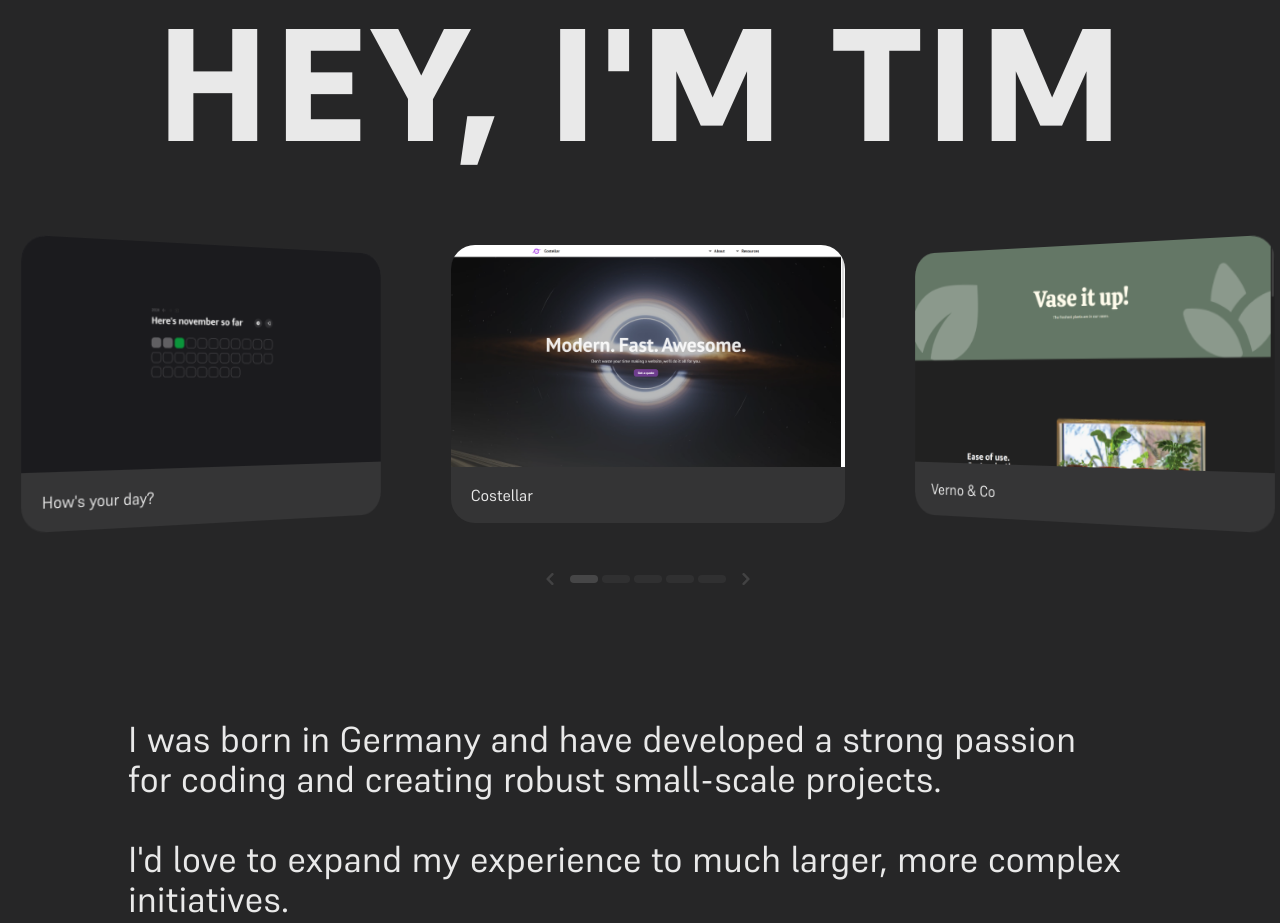
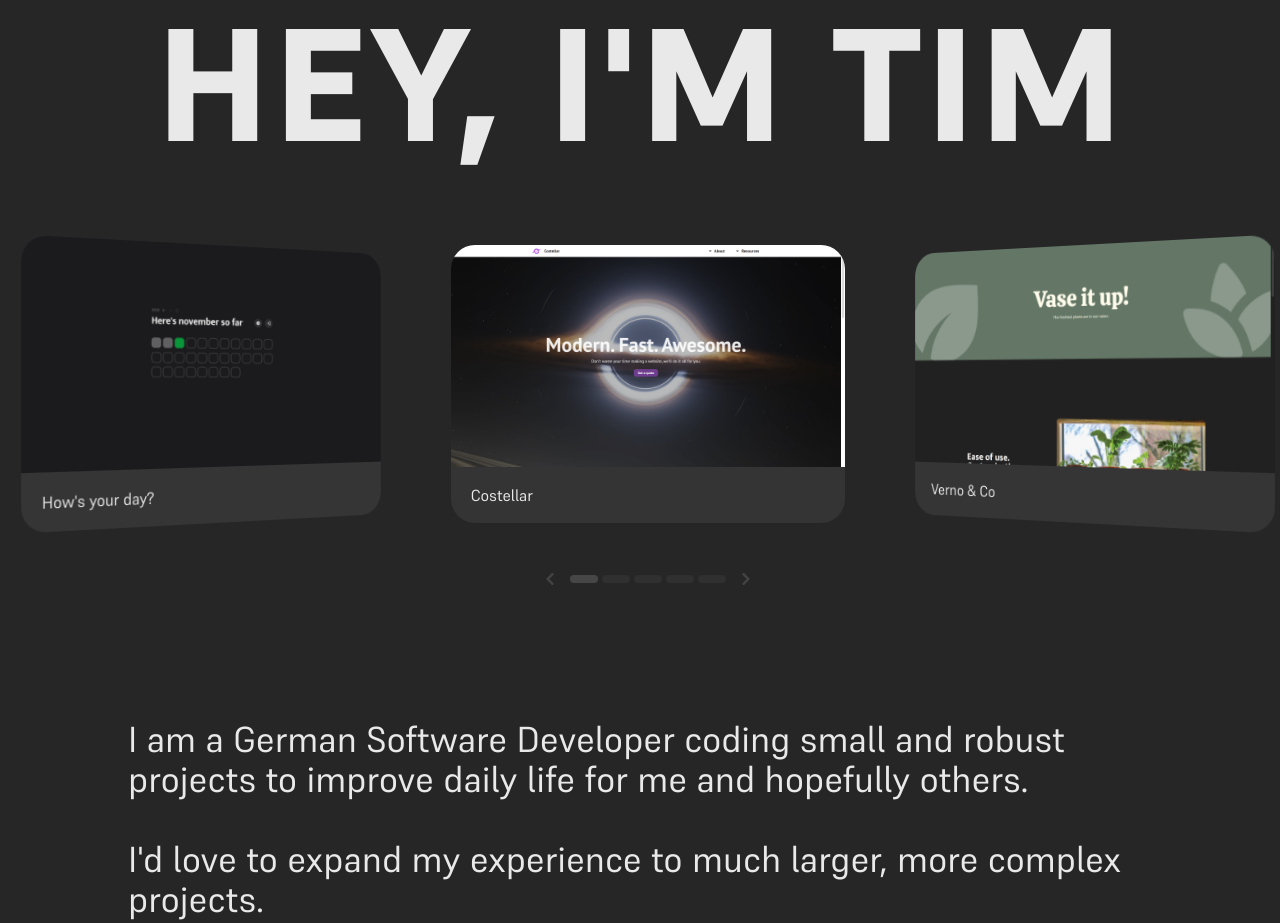
Before and after one commit to thetimblank/thetimblank.com, a Next.js app: page / in a window 1280 px wide. Shown: the top 923 px of the page. Built offline with nearby package versions, Linux system fonts and the light colour scheme.

Commit message:
Changed wording

```diff
--- a/src/app/page.tsx
+++ b/src/app/page.tsx
@@ -123,14 +123,14 @@ const Page: React.FC = () => {
 					initial={{ opacity: 0, x: -50 }}
 					whileInView={{ opacity: 1, x: 0 }}
 					transition={{ type: 'spring', duration: 1, delay: 0.1, bounce: 0 }}>
-					I was born in Germany and have developed a strong passion
+					I am a German Software Developer coding small and robust
 				</m.div>
 				<m.div
 					className='px-[10%]'
 					initial={{ opacity: 0, x: -50 }}
 					whileInView={{ opacity: 1, x: 0 }}
 					transition={{ type: 'spring', duration: 1, delay: 0.3, bounce: 0 }}>
-					for coding and creating robust small-scale projects.
+					projects to improve daily life for me and hopefully others.
 				</m.div>
 				<hr className='h-10' />
 				<m.div
@@ -138,7 +138,7 @@ const Page: React.FC = () => {
 					initial={{ opacity: 0, x: -50 }}
 					whileInView={{ opacity: 1, x: 0 }}
 					transition={{ type: 'spring', duration: 1, delay: 0.5, bounce: 0 }}>
-					I&apos;d love to expand my experience to much larger, more complex initiatives.
+					I&apos;d love to expand my experience to much larger, more complex projects.
 				</m.div>
 				<m.div
 					className='px-[10%]'
```
